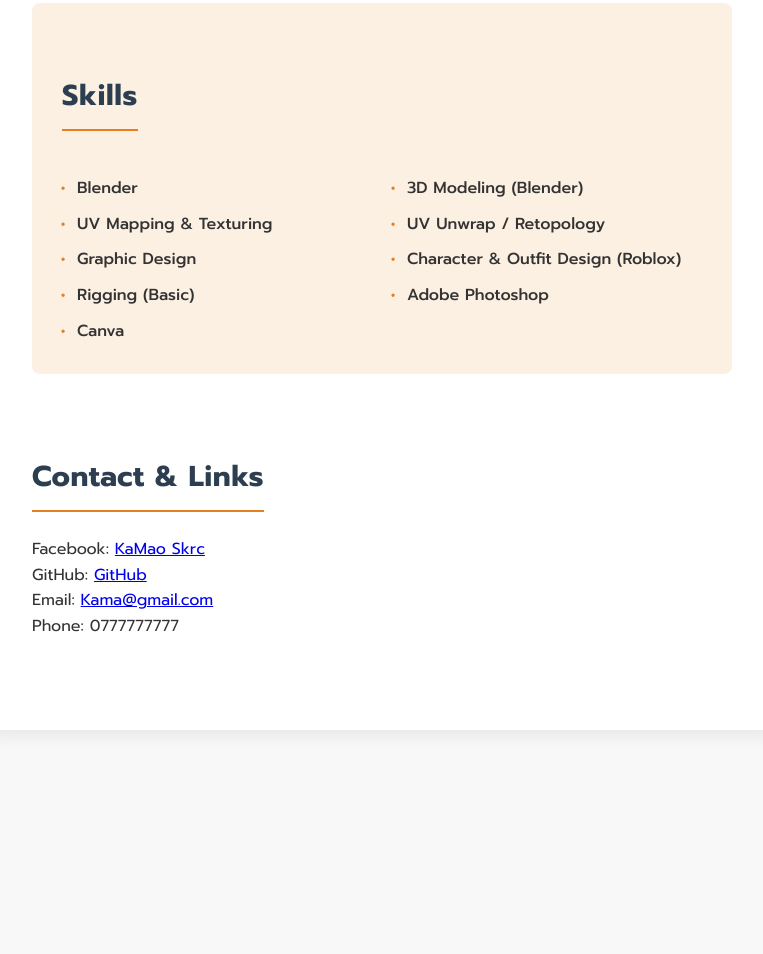
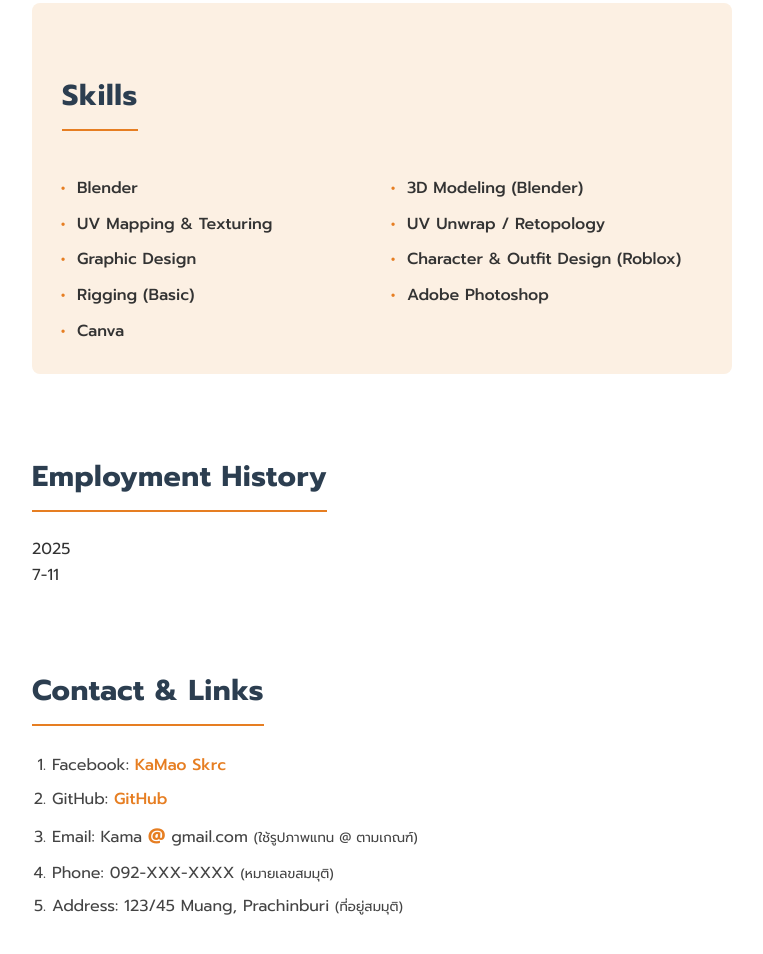
Before and after one commit to sixxke-lgtm/Resume, a plain HTML site: page index.html in a window 1280 px wide. Shown: the part 1178-2132 px from the top of the page, without its empty margins (258-1021 px from the left). Before the commit the page ends 1933 px from the top, so only its background shows below. Drawn offline with Linux system fonts and the light colour scheme.

Commit message:
Update index.html

```diff
--- a/index.html
+++ b/index.html
@@ -27,19 +27,18 @@
             <img src="Mao.jpg" alt="Phathadon Meemeng Profile Picture" class="profile-pic-minimal">
             <h1>Phathadon Meemeng</h1>
             <p class="description">
-                Department of Digital and Information Technology<br>
+                <em>Department of Digital and Information Technology</em><br>
                 Faculty of Engineering and Technology<br>
-                Panyapiwat Institute of Management
+                <a href="https://www.pim.ac.th/" target="_blank" class="pim-link">Panyapiwat Institute of Management</a>
             </p>
         </div>
 
         <section class="section-block-minimal">
             <h2 class="section-title-minimal" id="about">About Me</h2>
             <p class="summary-statement">
-                Name: KaoMao, born in Prachinburi Province, Mueang District
+                I am a student with a strong passion for **3D Modeling** and **Graphic Design**. I am highly detail-oriented in asset creation, texturing, and maintaining high visual quality standards.
             </p>
             <p class="summary-statement">
-                I am a student with a strong passion for 3D Modeling and Graphic Design. I am highly detail-oriented in asset creation, texturing, and maintaining high visual quality standards.
                 I also possess foundational experience and am ready to apply both my technical skills and creativity in a professional and dynamic work environment.
             </p>
         </section>
@@ -71,11 +70,26 @@
         </section>
 
         <section class="section-block-minimal">
+            <h2 class="section-title-minimal" id="employment-history">Employment History</h2>
+            <div class="employment-item">
+                <p class="employment-date">2025</p>
+                <p class="employment-place">7-11</p>
+            </div>
+        </section>
+
+
+        <section class="section-block-minimal">
             <h2 class="section-title-minimal" id="contact">Contact & Links</h2>
-            <p>Facebook: <a href="https://www.facebook.com/KaMao.Skrc" target="_blank">KaMao Skrc</a></p>
-            <p>GitHub: <a href="https://github.com/sixxke-lgtm_github" target="_blank">GitHub</a></p>
-            <p>Email: <a href="mailto:Kama@gmail.com">Kama@gmail.com</a></p>
-            <p>Phone: 0777777777</p>
+            <ol class="contact-list">
+                <li>Facebook: <a href="https://www.facebook.com/KaMao.Skrc" target="_blank">KaMao Skrc</a></li>
+                <li>GitHub: <a href="https://github.com/sixxke-lgtm_github" target="_blank">GitHub</a></li>
+                <li>
+                    Email: Kama <span class="at-symbol">@</span> gmail.com
+                    <small>(ใช้รูปภาพแทน @ ตามเกณฑ์)</small>
+                </li>
+                <li>Phone: 092-XXX-XXXX <small>(หมายเลขสมมุติ)</small></li>
+                <li>Address: 123/45 Muang, Prachinburi <small>(ที่อยู่สมมุติ)</small></li>
+            </ol>
         </section>
     </div>
 
```
